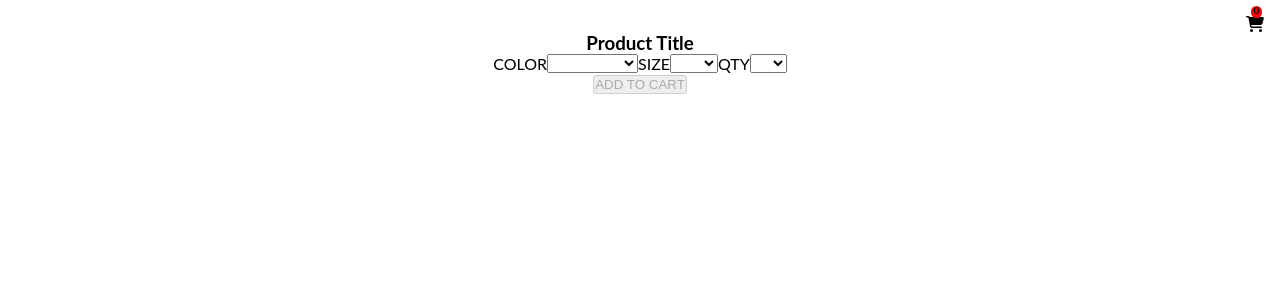
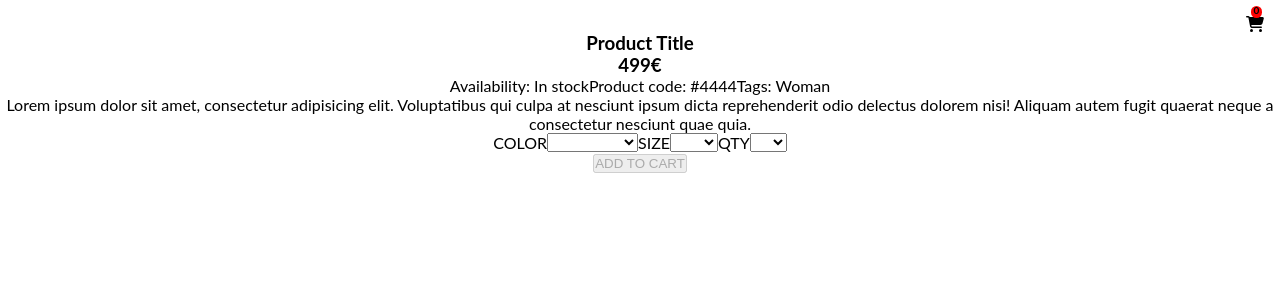
Before and after one commit to danugarri/ecommerceExample, a React (Create React App) app: page / in a window 1280 px wide. Shown: the top 300 px of the page. Built offline with nearby package versions, Linux system fonts and the light colour scheme.

Commit message:
setting schema to be laid out

```diff
--- a/src/components/card/Card.jsx
+++ b/src/components/card/Card.jsx
@@ -32,6 +32,15 @@ export const Card = ({ setCounter }) => {
   return (
     <section>
       <h3>Product Title</h3>
+      <h3>499€</h3>
+      <section id= 'features'>
+        <label>Availability: </label><span>In stock</span>
+        <label>Product code: </label><span>#4444</span>
+        <label>Tags: </label><span>Woman</span>
+      </section>
+      <p id= 'description'>
+        Lorem ipsum dolor sit amet, consectetur adipisicing elit. Voluptatibus qui culpa at nesciunt ipsum dicta reprehenderit odio delectus dolorem nisi! Aliquam autem fugit quaerat neque a consectetur nesciunt quae quia.
+      </p>
       <Selects
         setCounter={setCounter}
         selectedQuantity={selectedQuantity}
```
